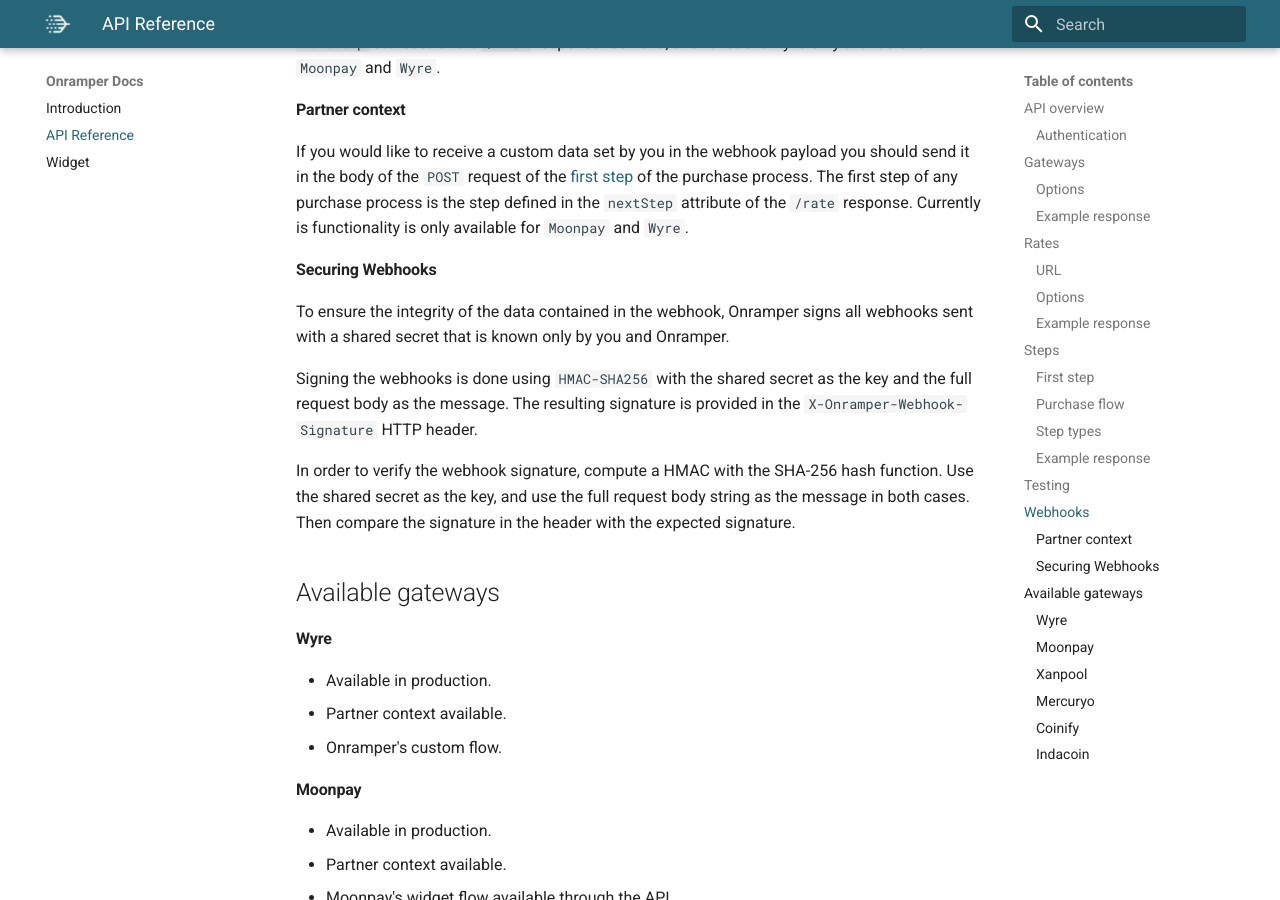
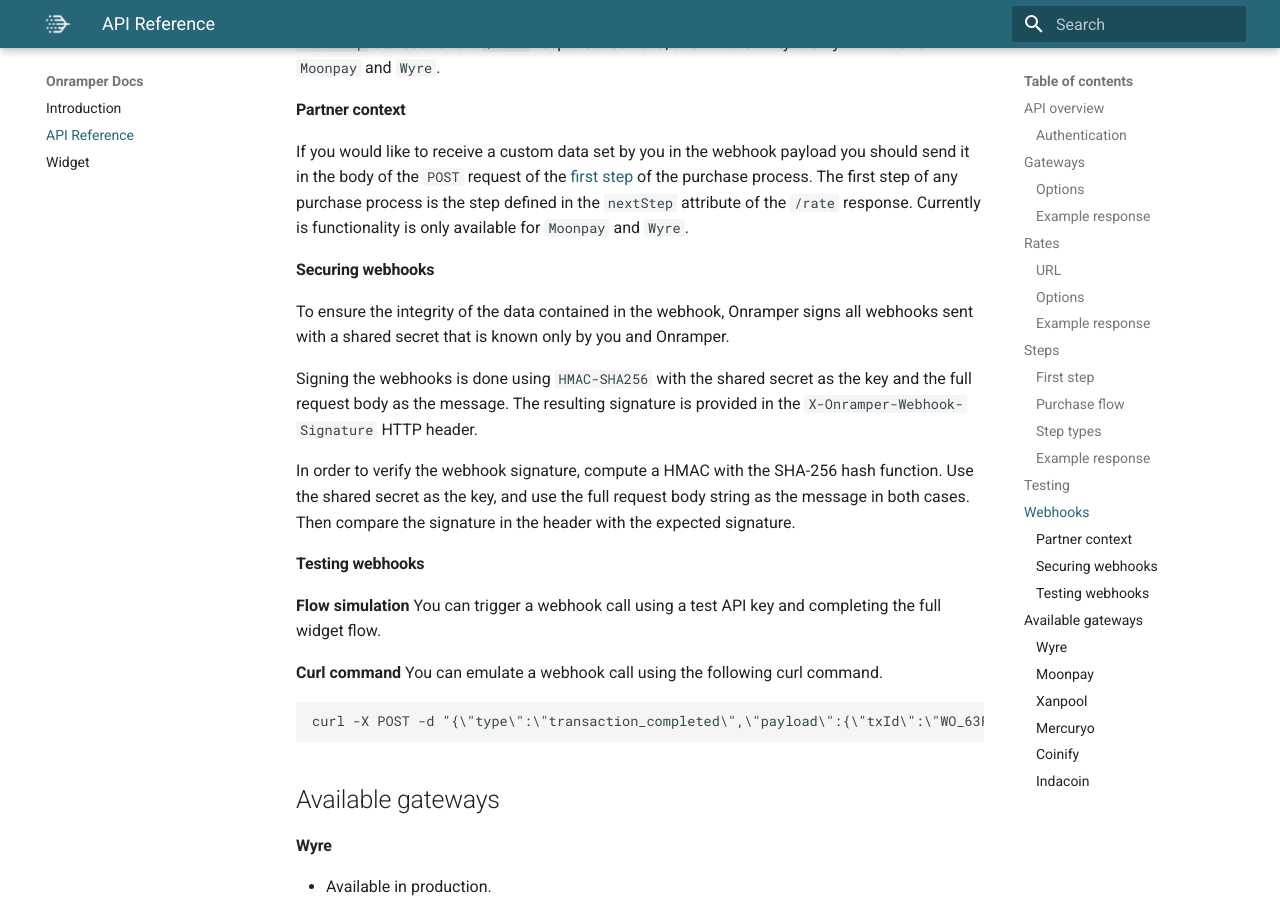
Before and after one commit to onramper/docs, an MkDocs documentation site: the page built from docs/API-Reference.md, in a window 1280 px wide and 900 px high, scrolled down 8737 px. Built offline with MkDocs 1.6.1 and Material for MkDocs 9.7.7, drawn with Linux system fonts in a browser that asks for light colours.

Commit message:
Add Testing webhooks section

````diff
--- a/docs/API-Reference.md
+++ b/docs/API-Reference.md
@@ -315,13 +315,25 @@ If you would like to receive a custom data / tx identifier / partner context tha
 
 If you would like to receive a custom data set by you in the webhook payload you should send it in the body of the `POST` request of the [first step]('#first-step') of the purchase process. The first step of any purchase process is the step defined in the `nextStep` attribute of the `/rate` response. Currently is functionality is only available for `Moonpay` and `Wyre`.
 
-#### Securing Webhooks
+#### Securing webhooks
 
 To ensure the integrity of the data contained in the webhook, Onramper signs all webhooks sent with a shared secret that is known only by you and Onramper.
 
 Signing the webhooks is done using `HMAC-SHA256` with the shared secret as the key and the full request body as the message. The resulting signature is provided in the `X-Onramper-Webhook-Signature` HTTP header.
 
 In order to verify the webhook signature, compute a HMAC with the SHA-256 hash function. Use the shared secret as the key, and use the full request body string as the message in both cases. Then compare the signature in the header with the expected signature.
+
+#### Testing webhooks
+
+**Flow simulation**
+You can trigger a webhook call using a test API key and completing the full widget flow.
+
+**Curl command**
+You can emulate a webhook call using the following curl command.
+
+```
+curl -X POST -d "{\"type\":\"transaction_completed\",\"payload\":{\"txId\":\"WO_63FR9TVRG9\",\"gatewayIdentifier\":\"Wyre\",\"timestamp\":1624227875007,\"inCurrency\":\"EUR\",\"inAmount\":50,\"outCurrency\":\"ETH\",\"outAmount\":0.01581851265223089,\"purchaseAmount\":31.75,\"partnerContext\":{\"myTxId\":\"TwQC716Q8D\",\"myUserId\":65165468,\"lastTab\":\"wallet-funds\"}}}" -H "X-Onramper-Webhook-Signature: 0dc258b9cd4189e82dd6bd6fe20693e45a2748d185acd9b26187d84136eb554f" -H "Content-Type: application/json" https://webhook.site/27c6ed6e-1dda-4d3c-8d1c-48e9109b9878
+```
 
 ## Available gateways
 
````
